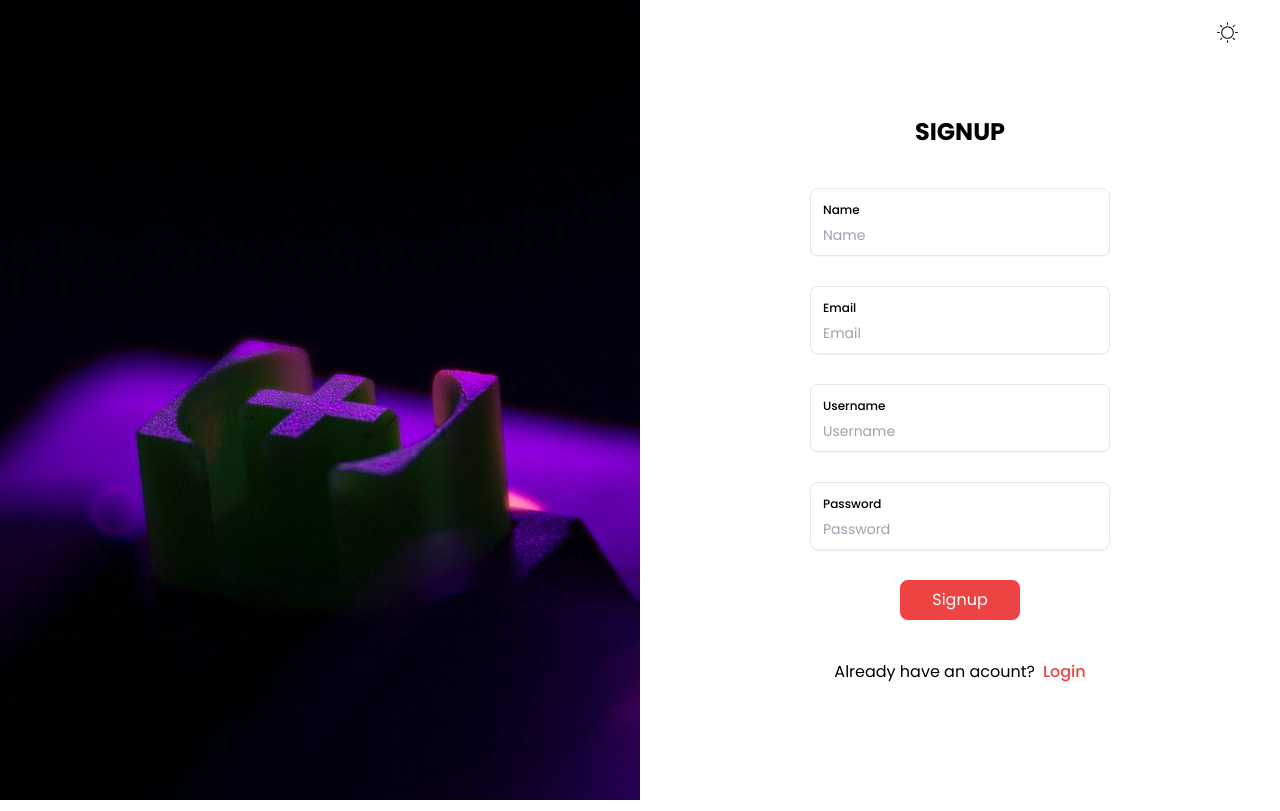
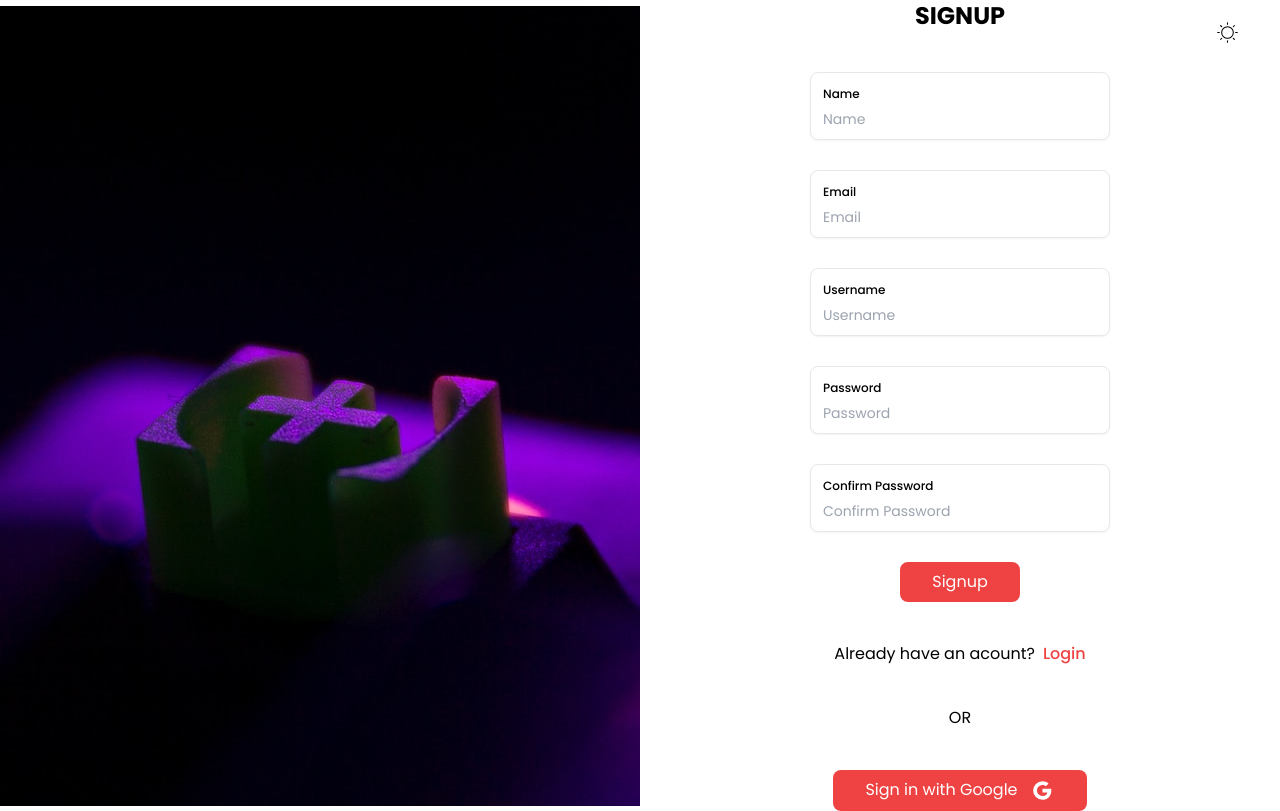
Before and after one commit to swarup-prog/Final-Year-Project, a React (Vite) app in the folder client/: page /signup in a window 1280 px wide. Built offline with nearby package versions, Linux system fonts and the light colour scheme.

Commit message:
Updated signup page

```diff
--- a/client/src/pages/signup.tsx
+++ b/client/src/pages/signup.tsx
@@ -5,7 +5,6 @@ import { TextInput, CustomButton, ThemeSwitchButton } from "../components";
 
 import "../App.css";
 import bgimg from "../assets/bgimg.jpg";
-import { AiOutlineEye, AiOutlineEyeInvisible } from "react-icons/ai";
 import { BiLogoGoogle } from "react-icons/bi";
 
 const Signup = () => {
@@ -15,6 +14,7 @@ const Signup = () => {
     email: "",
     username: "",
     password: "",
+    confirmPassword: "",
   });
 
   const handleChange = (e: ChangeEvent<HTMLInputElement>) => {
@@ -68,6 +68,13 @@ const Signup = () => {
             value={formData.password}
             onChange={handleChange}
           />
+          <TextInput
+            type="password"
+            name="confirmPassword"
+            label="Confirm Password"
+            value={formData.confirmPassword}
+            onChange={handleChange}
+          />
           <CustomButton type="submit" title="Signup" />
         </form>
 
@@ -80,11 +87,11 @@ const Signup = () => {
             Login
           </span>
         </div>
-        {/* <div className="text-primaryT">OR</div>
+        <div className="text-primaryT">OR</div>
         <CustomButton
           title="Sign in with Google"
           icon={<BiLogoGoogle size={25} />}
-        /> */}
+        />
       </section>
     </div>
   );
```
